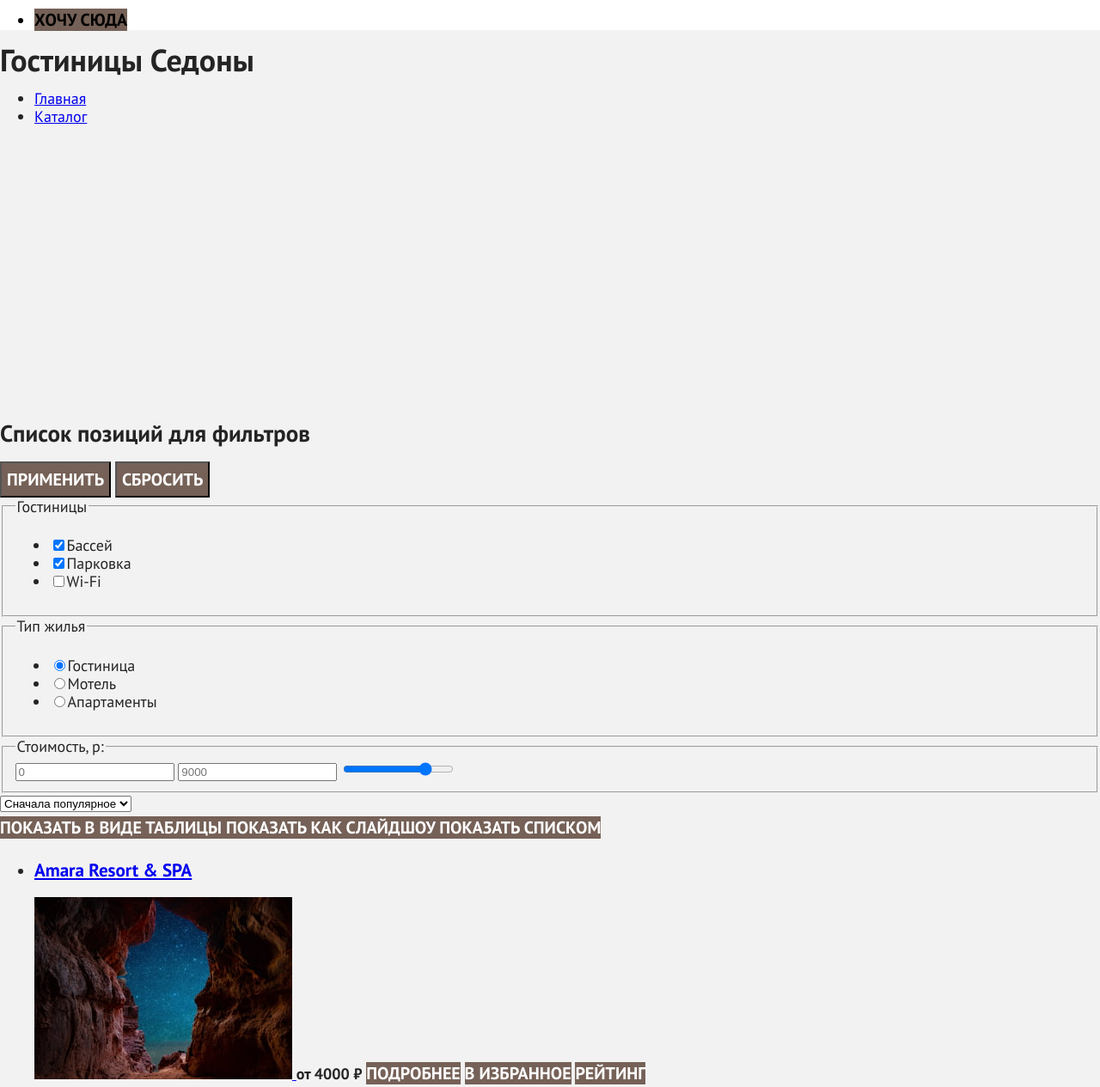
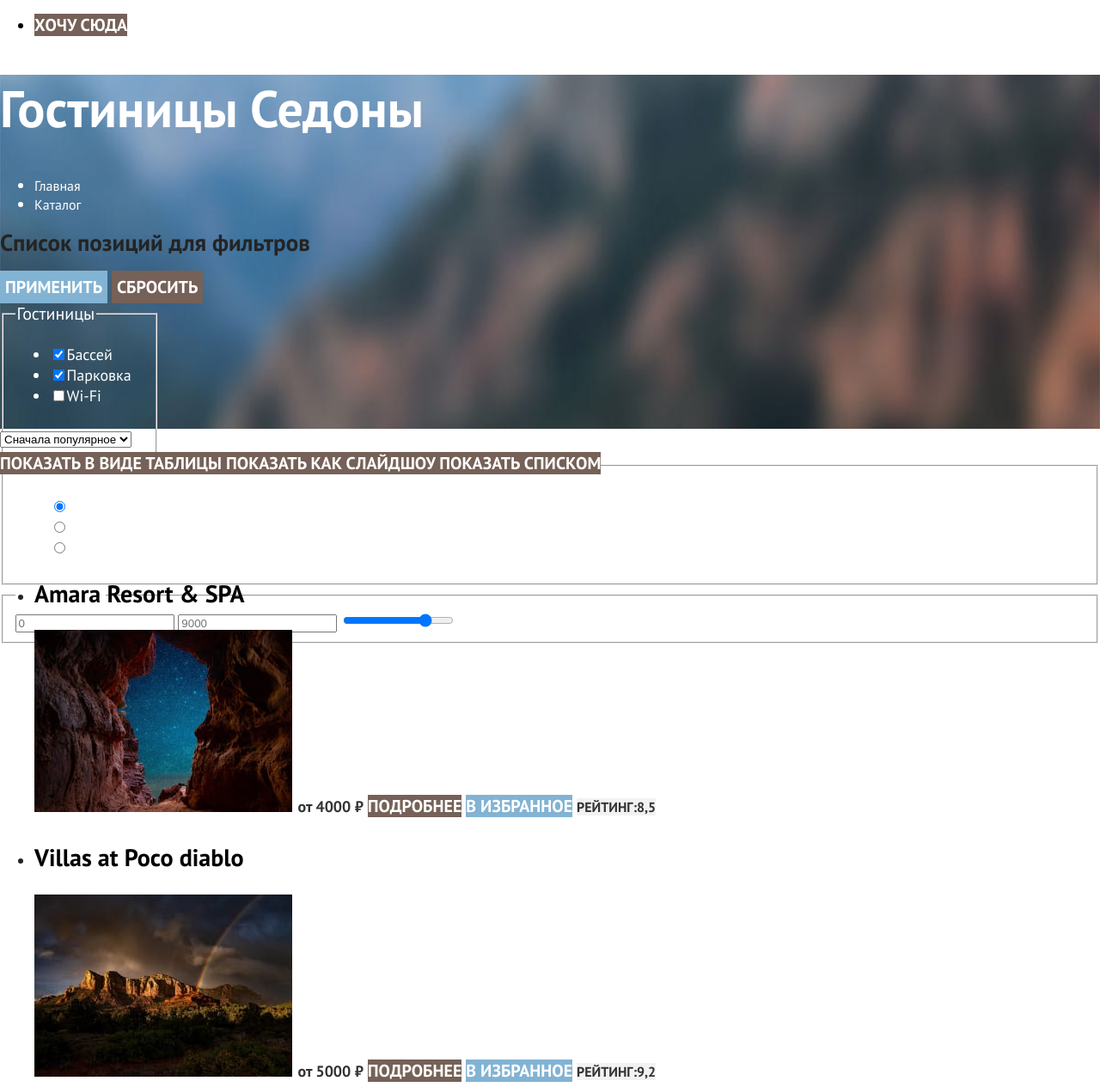
Before and after one commit to htmlacademy-htmlcss/2098045-sedona-35, a plain HTML site: page catalog.html in a window 1280 px wide. Shown: the part 300-1565 px from the top of the page at 86% size. Drawn offline with Linux system fonts and the light colour scheme; files whose address does not match are found by name.

Commit message:
Внесла изменения в стили

```diff
--- a/catalog.html
+++ b/catalog.html
@@ -62,15 +62,14 @@
 						<a class="breadcrumbs-link" aria-current="page" href="catalog.html">Каталог</a>
 					</li>
 				</ul>
-			</header>
 
 			<section>
 
 				<!-- Фильтр -->
 				<h2 class="visual-hidden">Список позиций для фильтров</h2>
 				<form class="catalog-filter" action="https://echo.htmlcademy.ru" method="get">
-					<button class="button" type="submit">Применить</button>
-					<button class="button" type="submit">Сбросить</button>
+					<button class="button use" type="submit">Применить</button>
+					<button class="button" type="submit colorless">Сбросить</button>
 
 					<fieldset class="catalog-infrostructure-group">
 						<legend class="catalog-filter-title">Гостиницы</legend>
@@ -110,11 +109,13 @@
 						<input type="range" name="range" id="prise" min="0" max="9000" value="7000" step="1">
 					</fieldset>
 
-				</form>
+					</form>
 
 			</section>
+		</header>
 
 			<!-- Сортировка отелей -->
+		<div class="catalog-select">
 			<select class="select-control" aria-label="Сортировка">
 				<option value="popular">Сначала популярное</option>
 				<option value="cheap">Сначала дешёвое</option>
@@ -132,6 +133,7 @@
 					<span class="visually-hidden">Показать списком</span>
 				</a>
 			</div>
+		</div>
 
 			<!-- Список отелей -->
 			<ul class="hotels-list">
@@ -142,8 +144,8 @@
 					</a>
 					<b class="hotels-card-price">от 4000 ₽</b>
 					<a class="hotels-card-button button" href="#">Подробнее</a>
-					<a class="hotels-card-button button elected" href="#">В избранное</a>
-					<a class="hotels-card-button button level" href="#">Рейтинг</a>
+					<a class="hotels-card-button button favorites" href="#">В избранное</a>
+					<a class="hotels-card-button button rating" href="#">Рейтинг:<span>8,5</span></a>
 				</li>
 
 				<li class="hotels-card">
@@ -153,8 +155,8 @@
 					</a>
 					<b class="hotels-card-price">от 5000 ₽</b>
 					<a class="hotels-card-button button" href="#">Подробнее</a>
-					<a class="hotels-card-button button elected" href="#">В избранное</a>
-					<a class="hotels-card-button button level" href="#">Рейтинг</a>
+					<a class="hotels-card-button button favorites" href="#">В избранное</a>
+					<a class="hotels-card-button button rating" href="#">Рейтинг:<span>9,2</span></a>
 				</li>
 
 				<li class="hotels-card">
@@ -164,8 +166,8 @@
 					</a>
 					<b class="hotels-card-price">от 2500 ₽</b>
 					<a class="hotels-card-button button" href="#">Подробнее</a>
-					<a class="hotels-card-button button elected" href="#">В избранное</a>
-					<a class="hotels-card-button button level" href="#">Рейтинг</a>
+					<a class="hotels-card-button button favorites" href="#">В избранное</a>
+					<a class="hotels-card-button button rating" href="#">Рейтинг:<span>6,9</span></a>
 				</li>
 				<li class="hotels-card">
 					<a class="hotels-card-link" href="hotels.html">
@@ -174,8 +176,8 @@
 					</a>
 					<b class="hotels-card-price">от 1500 ₽</b>
 					<a class="hotels-card-button button" href="#">Подробнее</a>
-					<a class="hotels-card-button button elected" href="#">В избранное</a>
-					<a class="hotels-card-button button level" href="#">Рейтинг</a>
+					<a class="hotels-card-button button favorites" href="#">В избранное</a>
+					<a class="hotels-card-button button rating" href="#">Рейтинг:<span>5,0</span></a>
 				</li>
 
 			</ul>
@@ -187,7 +189,7 @@
 					</a>
 				</li>
 				<li class="pagination-item">
-					<a class="pagination-link" href="https://htmlacademy.ru" aria-current="page">1</a>
+					<a class="pagination-link pagination-current" href="https://htmlacademy.ru" aria-current="page">1</a>
 				</li>
 				<li class="pagination-item">
 					<a class="pagination-link" href="#">2</a>
--- a/styles/style.css
+++ b/styles/style.css
@@ -26,7 +26,7 @@ body {
 	font-weight: 400px;
 	font-size: 18px;
 	line-height: 21px;
-	background-color: #f2f2f2;
+	background-color: #ffffff;
 	color: #242424;
 }
 
@@ -40,7 +40,10 @@ body {
 	background-color: #756157;
 	text-decoration: none;
 	text-transform: uppercase;
+	border: none;
 }
+
+
 
 
 /* Pages */
@@ -53,6 +56,18 @@ body {
 
 .navigation-item {
 	margin-bottom: 20px;
+}
+
+.navigation-link.button {
+	font-family: inherit;
+	font-size: 20px;
+	line-height: 36px;
+	font-weight: 700;
+	text-align: center;
+	color: #ffffff;
+	background-color: #756157;
+	text-decoration: none;
+	text-transform: uppercase;
 }
 
 .navigation-item:last-child {
@@ -173,6 +188,7 @@ body {
 	font-weight: 700px;
 	font-size: 20px;
 	line-height: 36px;
+	border: none;
 }
 
 .page-footer-social {
@@ -188,6 +204,11 @@ body {
 	text-align: center;
 }
 
+.page-footer-social {
+	background-image: url("/images/logo-htmlacademy.svg");
+	background-repeat: no-repeat;
+}
+
 
 img {
 	max-width: 100%;
@@ -195,10 +216,139 @@ img {
 	object-fit: contain;
 }
 
-/* Catalod */
+
+
+/* Catalog */
+
 .inner-header {
 	height: 412px;
-	background-image: url("images/Catalog-filter.jpg");
+	background-image: url("/images/Catalog-filter.jpg");
 	background-repeat: no-repeat;
-	background-size: 100% auto;
+	background-size: 100% 412px;
+	background-color:#ffffff;
 }
+
+.inner-header h1 {
+	color:#ffffff;
+	font-weight: 700px;
+	font-size: 60px;
+	line-height: 78px;
+}
+
+/* Хлебные крошки */
+.breadcrumbs-item {
+	color: #ffffff;
+}
+
+/* Link */
+.breadcrumbs-link {
+	font-family: inherit;
+	font-weight: 400px;
+	font-size: 16px;
+	line-height: 21px;
+	text-decoration: none;
+	color: #ffffff;
+}
+
+
+/* Фильтры, инфроструктура*/
+
+.catalog-infrostructure-group {
+	width: 150px;
+	height: 155px;
+}
+.catalog-filter-title {
+	font-weight: 700px;
+	font-size: 20px;
+	line-height: 24px;
+}
+
+.catalog-filter {
+	font-weight: 400px;
+	font-size: 18px;
+	line-height: 24px;
+	color: #ffffff;
+
+}
+
+
+/* Кнопки*/
+.button.use {
+	background-color: #82b3d3;
+	font-weight: 700px;
+	font-size: 20px;
+	line-height: 36px;
+	border: none;
+}
+
+.hotels-card-button.favorites {
+	background-color: #82b3d3;
+	font-weight: 700px;
+	font-size: 20px;
+	line-height: 36px;
+	border: none;
+}
+
+.hotels-card-button.rating {
+	background-color: #F2F2F2;
+	font-weight: 400px;
+	font-size: 16px;
+	line-height: 20px;
+	border: none;
+	color: #333333;
+
+}
+
+
+/* Сортировка */
+.catalog-select {
+	height:150px;
+
+}
+.select-control option {
+	font-weight: 400px;
+	font-size: 14px;
+	line-height: 20px;
+
+}
+
+
+/* Список отелей */
+.hotels-card-link {
+	font-weight: 700px;
+	font-size: 24px;
+	line-height: 28px;
+	color: #000000;
+	text-decoration: none;
+}
+
+/* Price */
+.hotels-card-price {
+	font-weight: 400px;
+	font-size: 18px;
+	line-height: 21px;
+	color: #333333;
+}
+
+/* Link */
+.pagination {
+	background-color: #ffffff;
+}
+
+.pagination-link {
+	color: #ffffff;
+	background-color:  #82B3D3;
+	text-decoration: none;
+	font-size: 20px;
+	line-height: 36px;
+	font-weight: 700;
+  }
+
+  .pagination-current {
+	color: #242424;
+  	background-color: #F2F2F2;
+}
+
+.pagination-disabled {
+	background-color: #82B3D3;
+  }
```
Also changed, not shown: index.html (+1 -1 lines).
